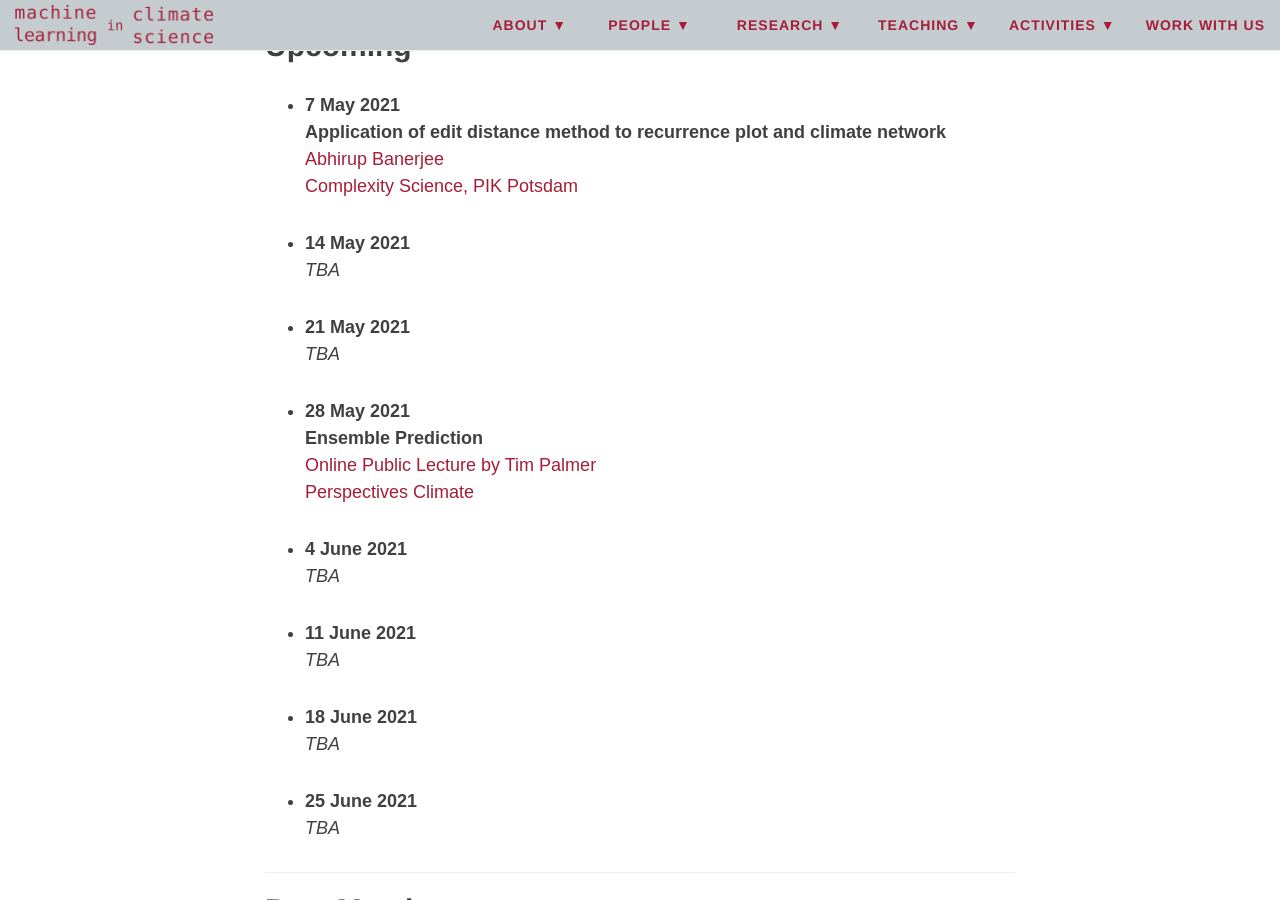
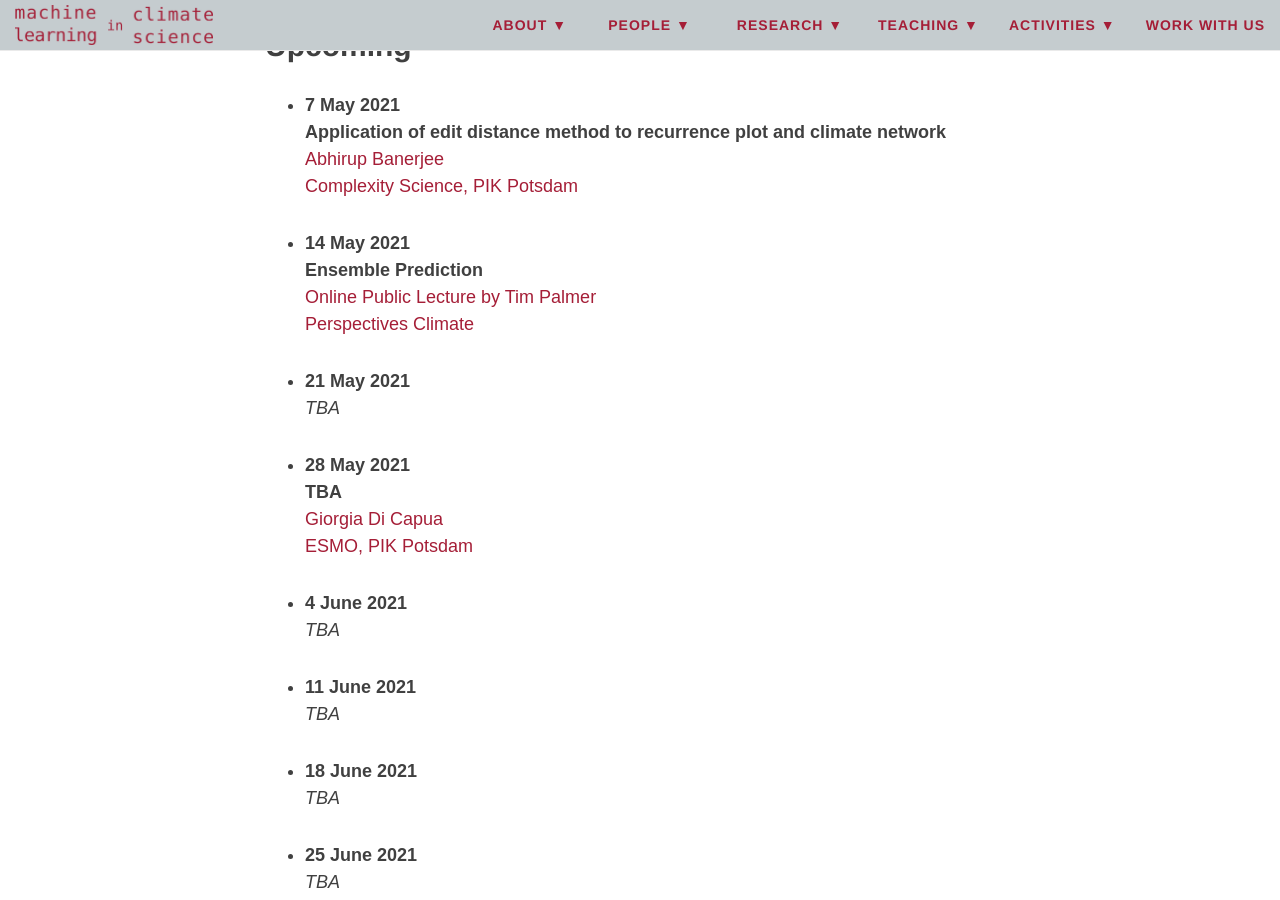
Before and after one commit to mlcs/mlcs.github.io, a Jekyll site: the page built from activities/group-meetings.md, in a window 1280 px wide and 900 px high, scrolled down 934 px. Built offline with Jekyll 4.4.1, drawn with Linux system fonts in a browser that asks for light colours; nearby versions of some CDN libraries.

Commit message:
group meetings -> add entry for Di Capua

```diff
--- a/activities/group-meetings.md
+++ b/activities/group-meetings.md
@@ -30,15 +30,18 @@ meetings are entirely on Zoom.
 [Complexity Science, PIK Potsdam](https://www.pik-potsdam.de/en/institute/departments/complexity-science)
 
 + **14 May 2021**
-_TBA_
+**Ensemble Prediction**
+[Online Public Lecture by Tim Palmer](https://youtu.be/_mm3d1bv9Kw)
+[Perspectives Climate](https://www.youtube.com/channel/UCjgGryoHE55uAhZTDpw8xOg)
 
 + **21 May 2021**
 _TBA_
 
 + **28 May 2021**
-**Ensemble Prediction**
-[Online Public Lecture by Tim Palmer](https://youtu.be/_mm3d1bv9Kw)
-[Perspectives Climate](https://www.youtube.com/channel/UCjgGryoHE55uAhZTDpw8xOg)
+__TBA__
+[Giorgia Di Capua](https://www.pik-potsdam.de/members/dicapua/homepage)
+[ESMO, PIK
+Potsdam](https://www.pik-potsdam.de/en/institute/departments/earth-system-analysis/research/earth-system-modes-of-operation)
 
 + **4 June 2021**
 _TBA_
```
